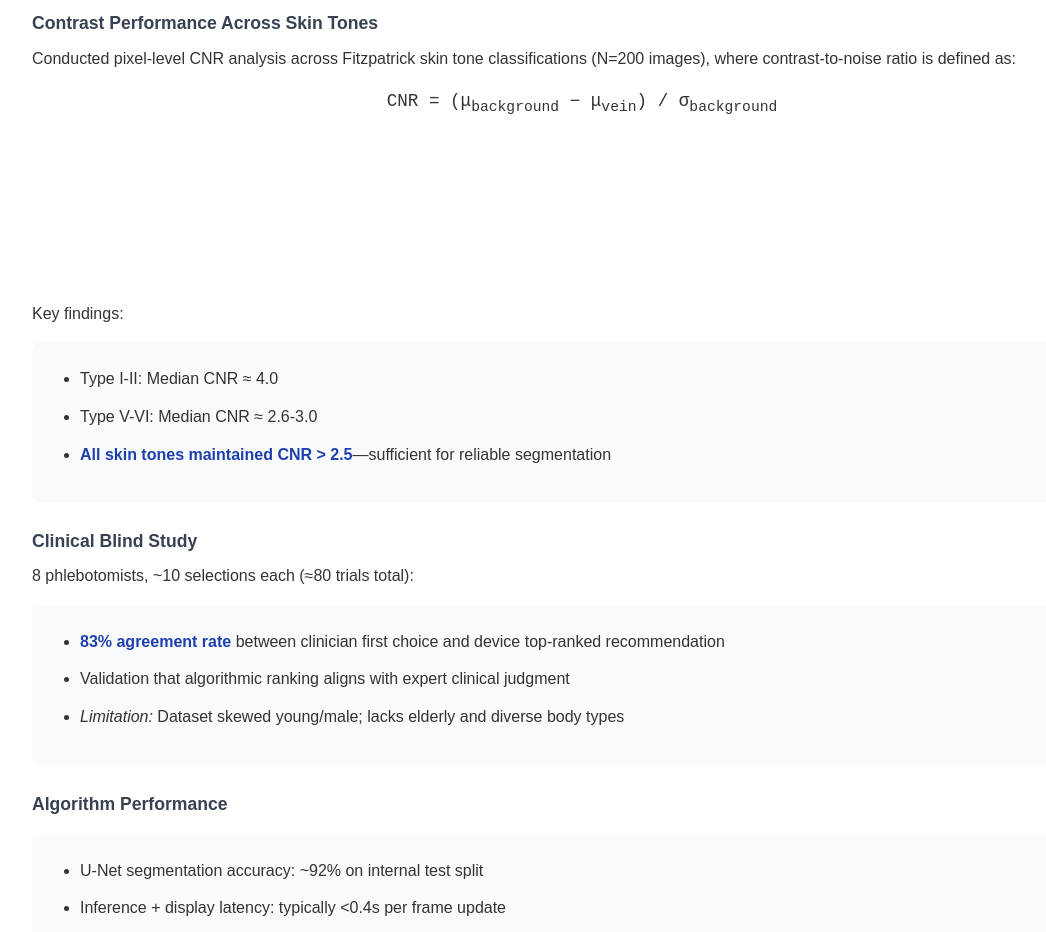
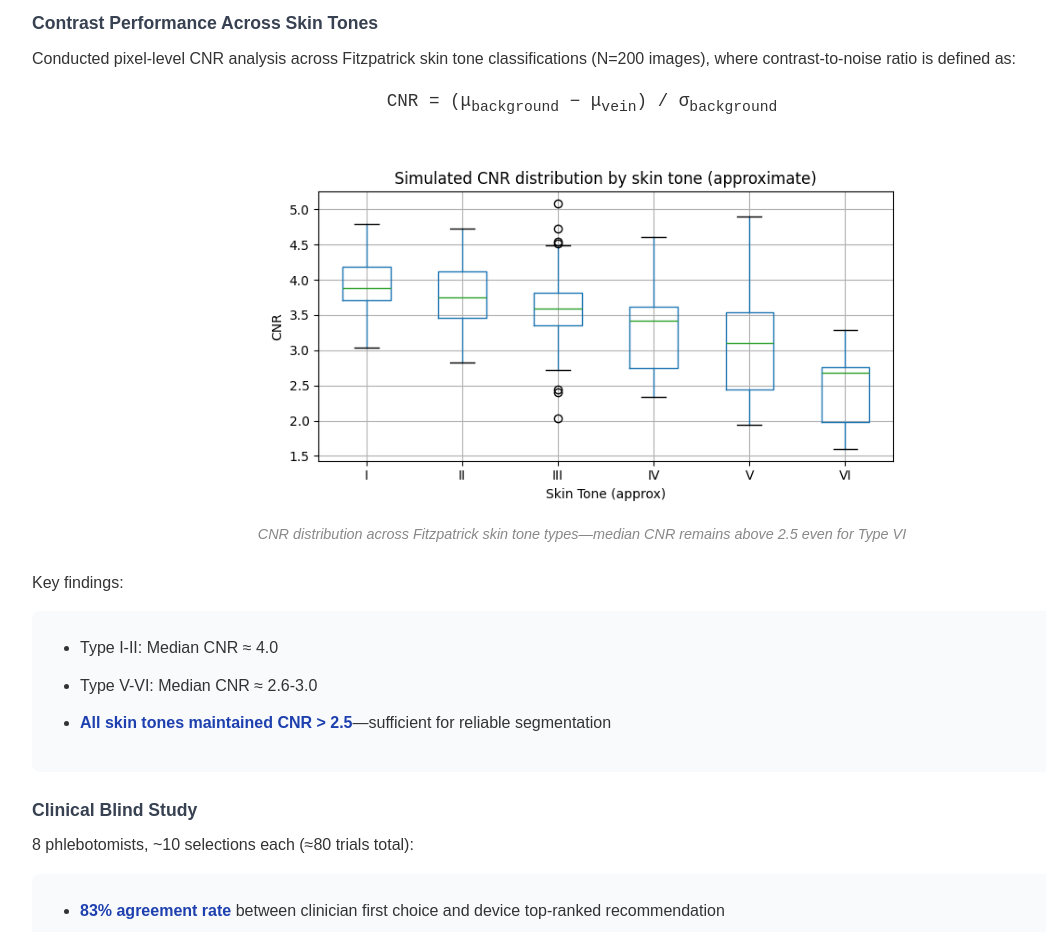
Before and after one commit to fhering6/felixhering.github.io, a plain HTML site: page projects/vein_finder.html in a window 1280 px wide. Shown: the part 6620-7552 px from the top of the page, without its empty margins (58-1104 px from the left). Drawn offline with Linux system fonts and the light colour scheme.

Commit message:
Update vein_finder.html

```diff
--- a/projects/vein_finder.html
+++ b/projects/vein_finder.html
@@ -197,10 +197,10 @@
                     CNR = (μ<sub>background</sub> − μ<sub>vein</sub>) / σ<sub>background</sub>
                 </p>
 
-                <video>
+                <figure>
                     <img src="../pictures/vein_finder/cnr_plot.png" alt="CNR distribution across skin tones" class="standard-img">
                     <figcaption>CNR distribution across Fitzpatrick skin tone types—median CNR remains above 2.5 even for Type VI</figcaption>
-                </video>
+                </figure>
 
                 <p>Key findings:</p>
                 <ul>
```
